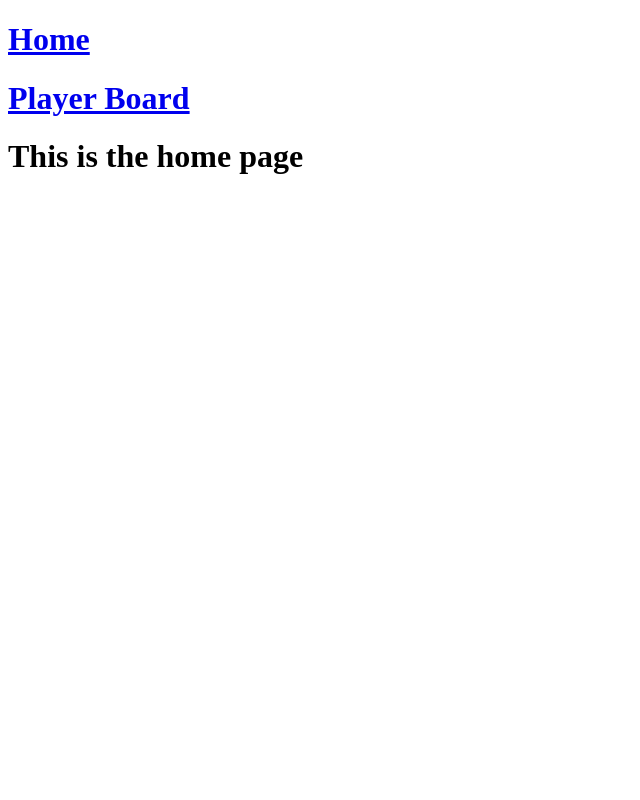
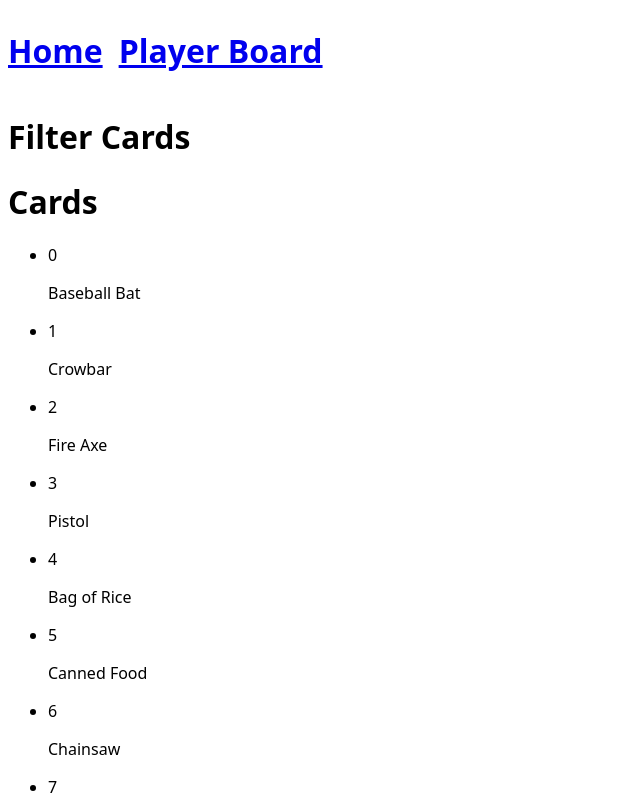
Before and after one commit to danijourdain/zombicide-database, a React (Vite) app in the folder website/: page / in a window 1280 px wide. Shown: the top 800 px of the page, without its empty margins (0-640 px from the left). Built offline with nearby package versions, Linux system fonts and the light colour scheme.

Commit message:
Reading card data into website & displaying basics

```diff
--- /dev/null
+++ b/website/src/components/CardList.jsx
@@ -0,0 +1,13 @@
+import cardData from '../assets/card-list.json'
+import CardTile from './CardTile';
+
+const CardList = () => {
+    return <>
+        <h1>Cards</h1>
+        <ul>
+            {cardData.map((card) => <CardTile key={card.id} card={card} />)}
+        </ul>
+    </>;
+}
+
+export default CardList;
--- /dev/null
+++ b/website/src/components/CardTile.jsx
@@ -0,0 +1,10 @@
+const CardTile = ({card}) => {
+    return (
+        <li>
+            <p>{card.id}</p>
+            <p>{card.name}</p>
+        </li>
+    );
+}
+
+export default CardTile
--- /dev/null
+++ b/website/src/components/FilterCardForm.jsx
@@ -0,0 +1,7 @@
+const FilterCardForm = () => {
+    return <>
+        <h1>Filter Cards</h1>
+    </>
+}
+
+export default FilterCardForm;
--- /dev/null
+++ b/website/src/components/FilteredCardList.jsx
@@ -0,0 +1,13 @@
+import FilterCardForm from "./FilterCardForm";
+import CardList from "./CardList"
+
+const FilteredCardList = () => {
+    return <>
+        <search>
+            <FilterCardForm />
+        </search>
+        <CardList />
+    </>;
+}
+
+export default FilteredCardList;
--- a/website/src/index.css
+++ b/website/src/index.css
@@ -1,68 +1,8 @@
-/* :root {
+:root {
   font-family: system-ui, Avenir, Helvetica, Arial, sans-serif;
-  line-height: 1.5;
-  font-weight: 400;
-
-  color-scheme: light dark;
-  color: rgba(255, 255, 255, 0.87);
-  background-color: #242424;
-
-  font-synthesis: none;
-  text-rendering: optimizeLegibility;
-  -webkit-font-smoothing: antialiased;
-  -moz-osx-font-smoothing: grayscale;
 }
 
-a {
-  font-weight: 500;
-  color: #646cff;
-  text-decoration: inherit;
+header {
+  display: flex;
+  gap: 1em;
 }
-a:hover {
-  color: #535bf2;
-}
-
-body {
-  margin: 0;
-  display: flex;
-  place-items: center;
-  min-width: 320px;
-  min-height: 100vh;
-}
-
-h1 {
-  font-size: 3.2em;
-  line-height: 1.1;
-}
-
-button {
-  border-radius: 8px;
-  border: 1px solid transparent;
-  padding: 0.6em 1.2em;
-  font-size: 1em;
-  font-weight: 500;
-  font-family: inherit;
-  background-color: #1a1a1a;
-  cursor: pointer;
-  transition: border-color 0.25s;
-}
-button:hover {
-  border-color: #646cff;
-}
-button:focus,
-button:focus-visible {
-  outline: 4px auto -webkit-focus-ring-color;
-}
-
-@media (prefers-color-scheme: light) {
-  :root {
-    color: #213547;
-    background-color: #ffffff;
-  }
-  a:hover {
-    color: #747bff;
-  }
-  button {
-    background-color: #f9f9f9;
-  }
-} */
--- a/website/src/pages/Home.jsx
+++ b/website/src/pages/Home.jsx
@@ -1,7 +1,9 @@
+import FilteredCardList from "../components/FilteredCardList";
+
 const Home = () => {
     return (
         <>
-        <h1>This is the home page</h1>
+            <FilteredCardList />
         </>
     );
 }
```
